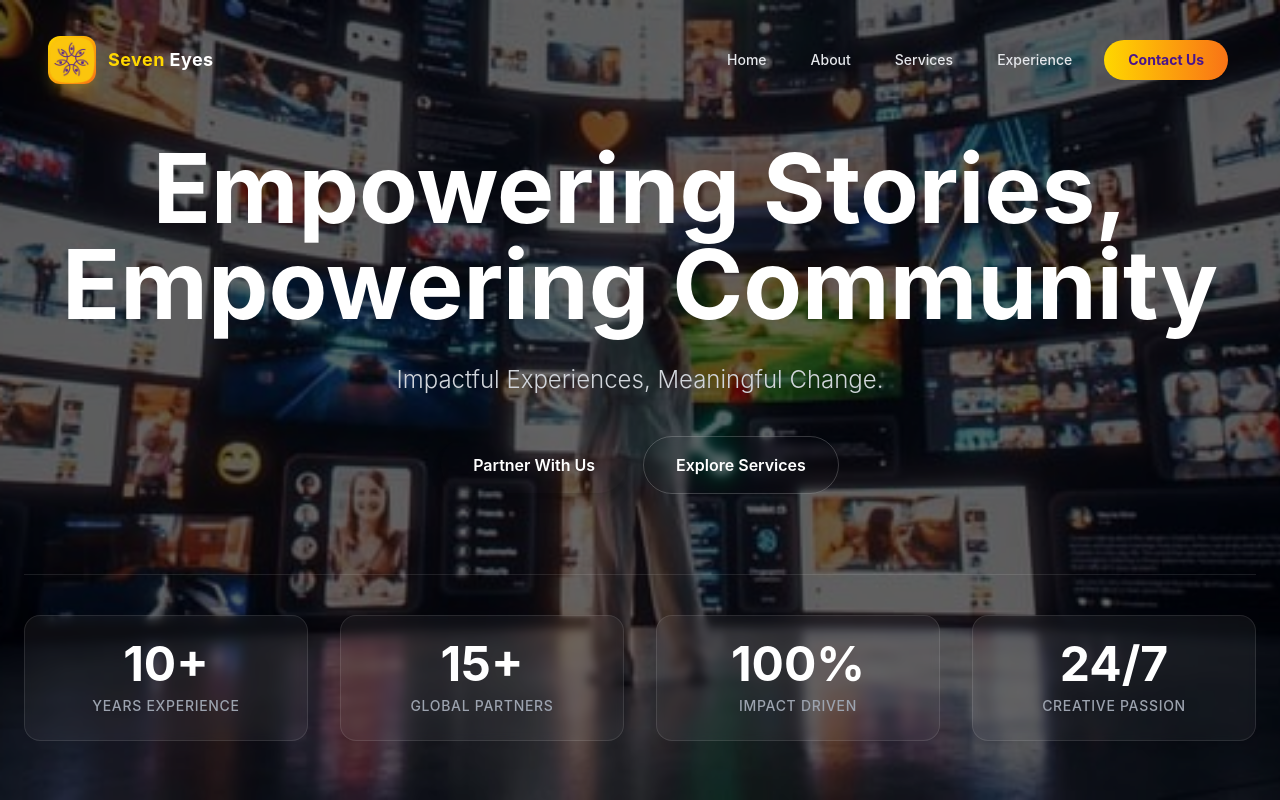
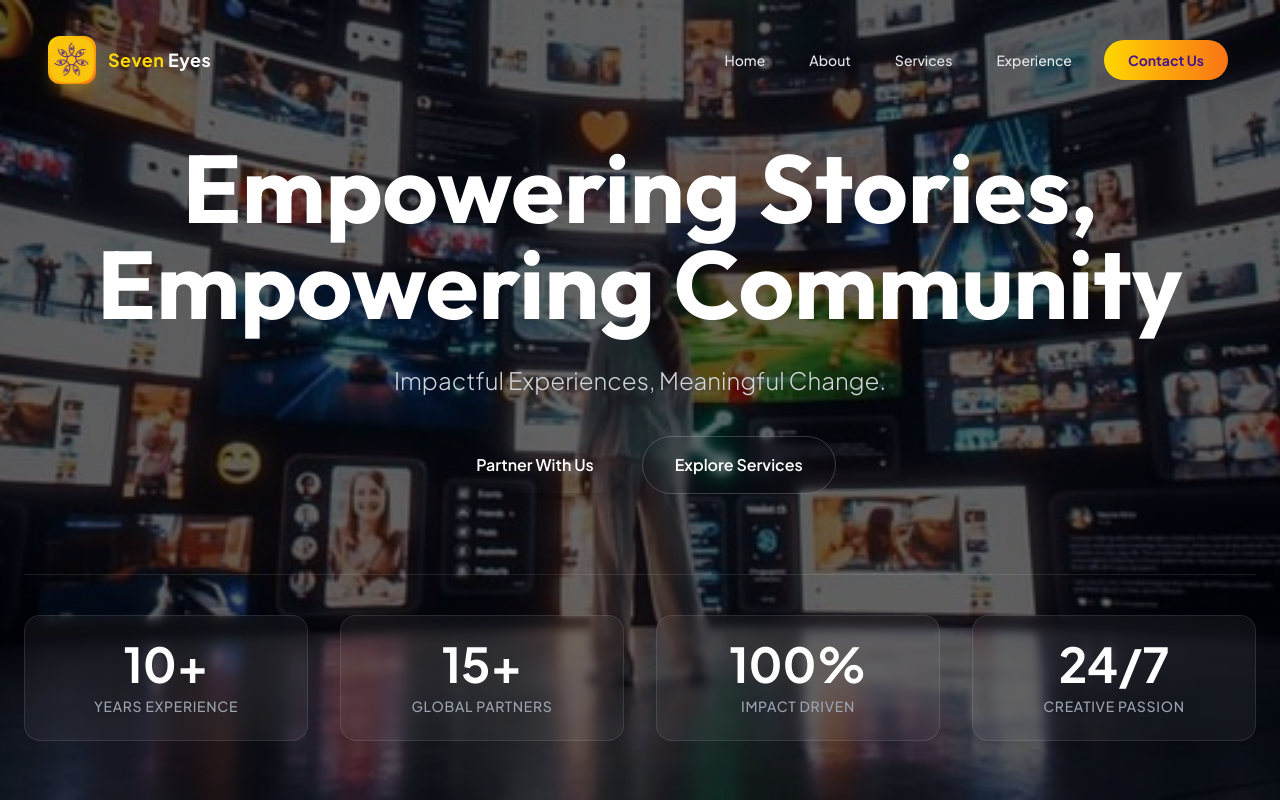
Before and after one commit to Natnael1234/7-eyes, a Next.js app: page / in a window 1280 px wide. Shown: the top 800 px of the page. Built offline with nearby package versions, Linux system fonts and the light colour scheme.

Commit message:
Font change

```diff
--- a/app/layout.tsx
+++ b/app/layout.tsx
@@ -1,5 +1,18 @@
 import type { Metadata } from 'next'
+import { Outfit, Plus_Jakarta_Sans } from 'next/font/google'
 import './globals.css'
+
+const outfit = Outfit({
+  subsets: ['latin'],
+  variable: '--font-outfit',
+  display: 'swap',
+})
+
+const jakarta = Plus_Jakarta_Sans({
+  subsets: ['latin'],
+  variable: '--font-jakarta',
+  display: 'swap',
+})
 
 export const metadata: Metadata = {
   title: 'Seven Eyes Multimedia and Communication',
@@ -12,8 +25,8 @@ export default function RootLayout({
   children: React.ReactNode
 }) {
   return (
-    <html lang="en">
-      <body>{children}</body>
+    <html lang="en" className={`${outfit.variable} ${jakarta.variable}`}>
+      <body className="font-sans antialiased">{children}</body>
     </html>
   )
 }
--- a/tailwind.config.js
+++ b/tailwind.config.js
@@ -7,6 +7,10 @@ module.exports = {
   ],
   theme: {
     extend: {
+      fontFamily: {
+        sans: ['var(--font-jakarta)', 'sans-serif'],
+        display: ['var(--font-outfit)', 'sans-serif'],
+      },
       colors: {
         'purple-dark': '#4A148C',
         'purple-light': '#E8E0F5',
```
